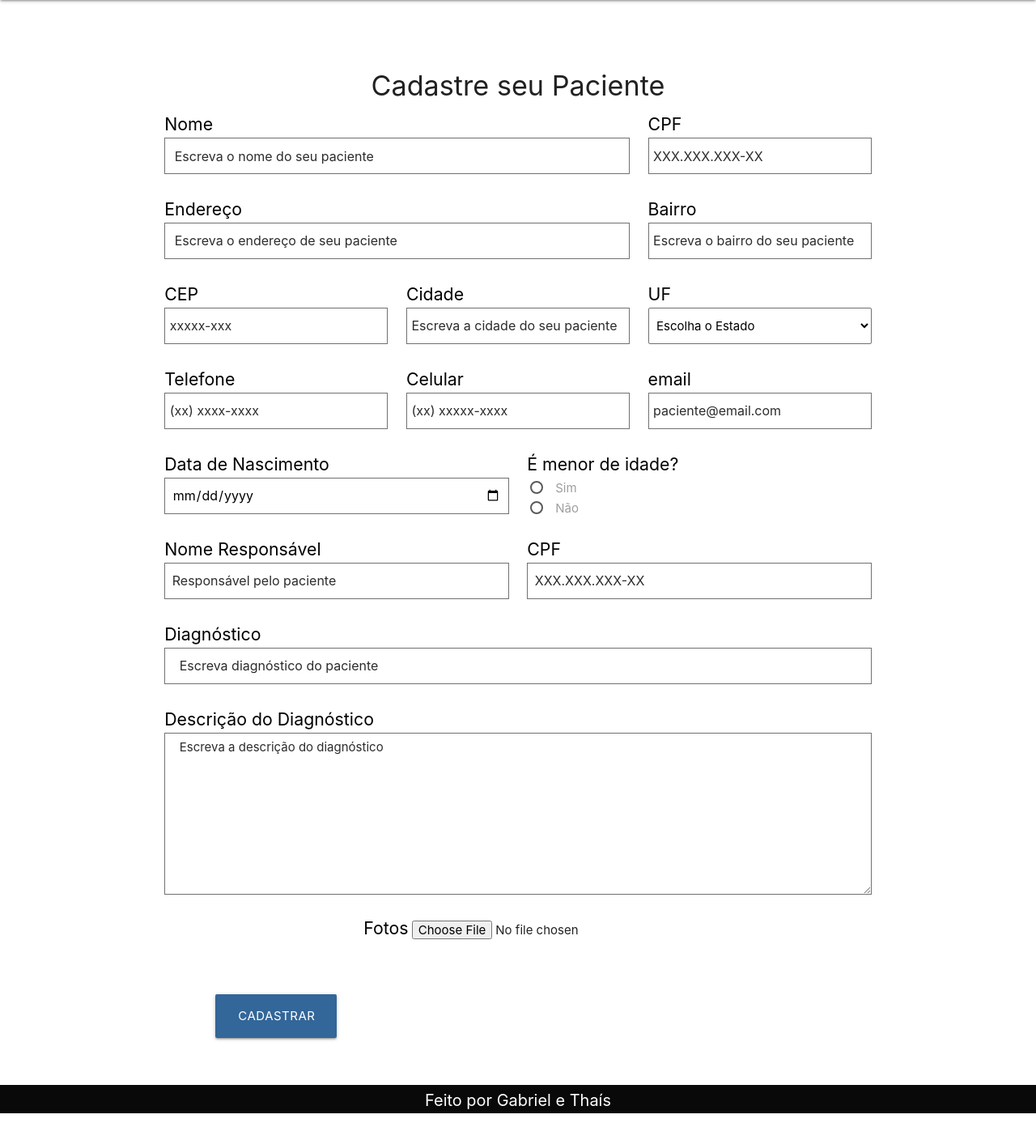
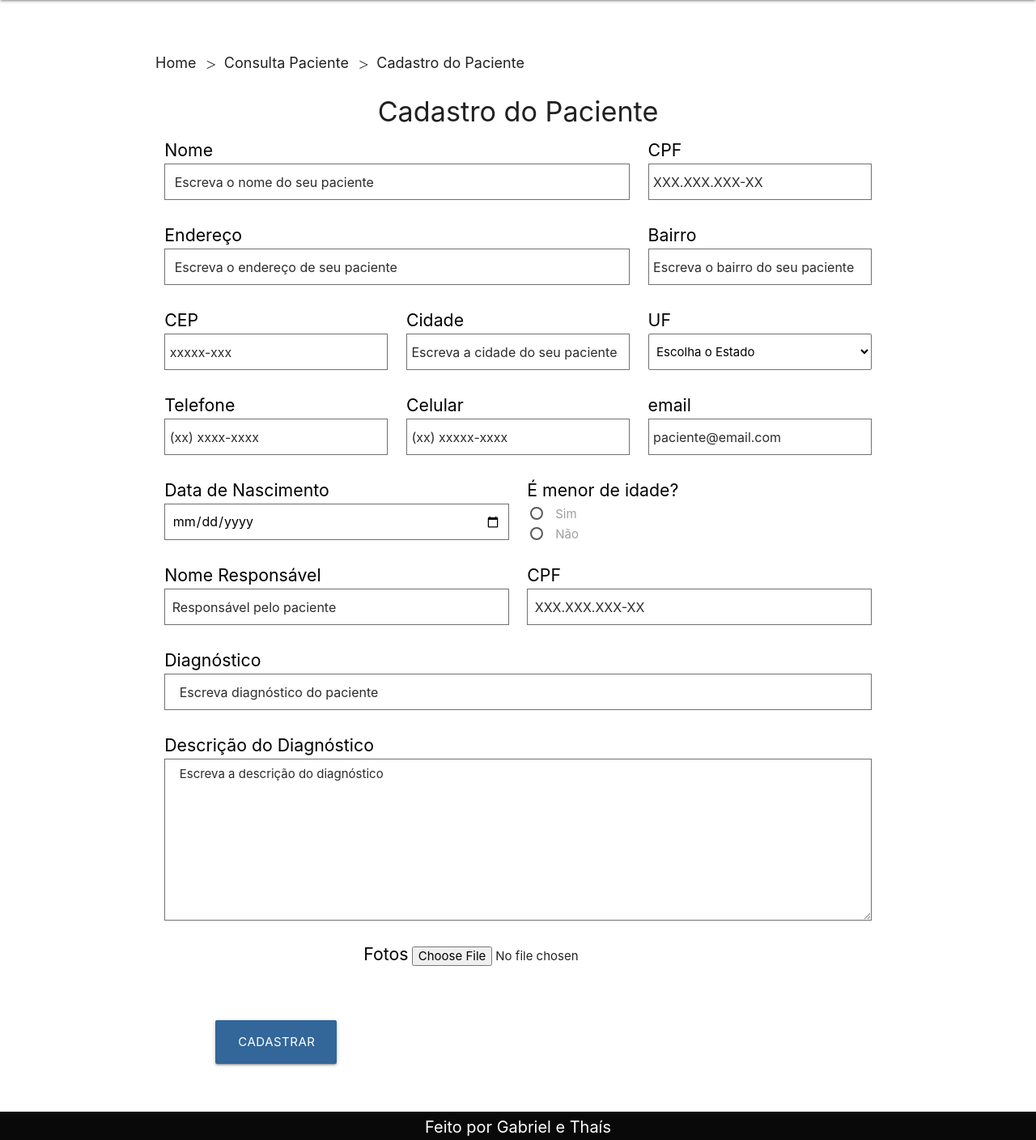
Before and after one commit to gabrielrmodesto/kaora-tg, a Django app: page /cadastro_paciente/ in a window 1280 px wide. Shown: the part 64-1472 px from the top of the page at 81% size. Before the commit the page ends 1439 px from the top, so only its background shows below. Run offline with Django 3.2, Linux system fonts and the light colour scheme; some libraries are stand-ins or nearby versions.

Commit message:
Breadcrums adicionados para saber o caminho até a página atual

```diff
--- a/kaoraweb/kaorawebpages/static/css/style.css
+++ b/kaoraweb/kaorawebpages/static/css/style.css
@@ -114,6 +114,17 @@ main {
     font-size: 1.33em;
     margin-top: -15px;
 }
+a .breadcrumb, .breadcrumb,.breadcrumb:last-child{
+    color: inherit;
+    background-color: none;
+}
+.breadcrumb::before{
+    content: "\003e";
+    color: inherit;
+    background-color: none;
+    vertical-align: top;
+    font-size: 1.2em;
+}
 @media screen and (min-width: 700px){
     .conteudo-menu{
         margin: 0 5%;
--- a/kaoraweb/kaorawebpages/templates/kaorawebpages/cadastroPaciente.html
+++ b/kaoraweb/kaorawebpages/templates/kaorawebpages/cadastroPaciente.html
@@ -1,5 +1,12 @@
 {% include 'kaorawebpages/headerMain.html' %}
-<h4 class="center">Cadastre seu Paciente</h4>
+<div class="nav-wrapper container">
+    <div class="col s12">
+      <a href="{% url 'pagina_inicial' %}" class="breadcrumb">Home</a>
+      <a href="{% url 'consulta_paciente' %}" class="breadcrumb">Consulta Paciente</a>
+      <a href="{% url 'atualiza_paciente' paciente.id %}" class="breadcrumb">Cadastro do Paciente</a>
+    </div>
+</div>
+<h4 class="center">Cadastro do Paciente</h4>
 <form method="POST" class="container">
     {% csrf_token %}
     <div class="row">
```
Also changed, not shown: kaoraweb/kaorawebpages/templates/kaorawebpages/paciente.html (+7 -0 lines).
